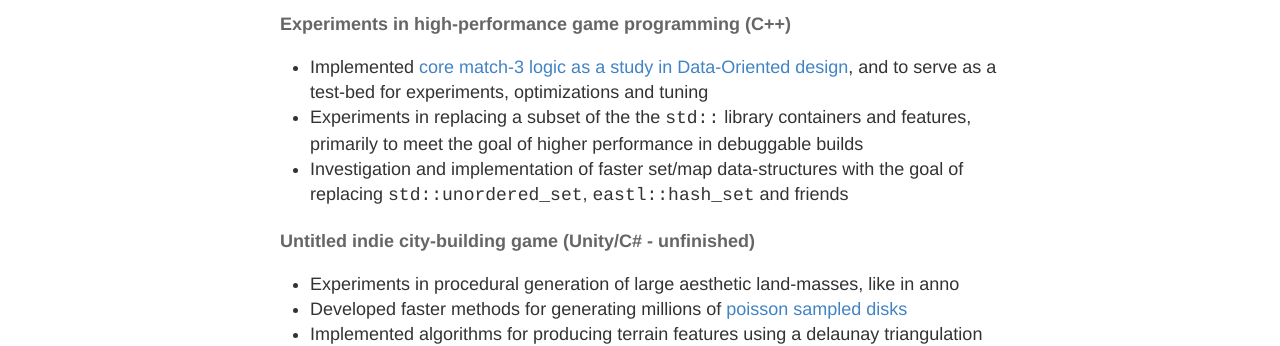
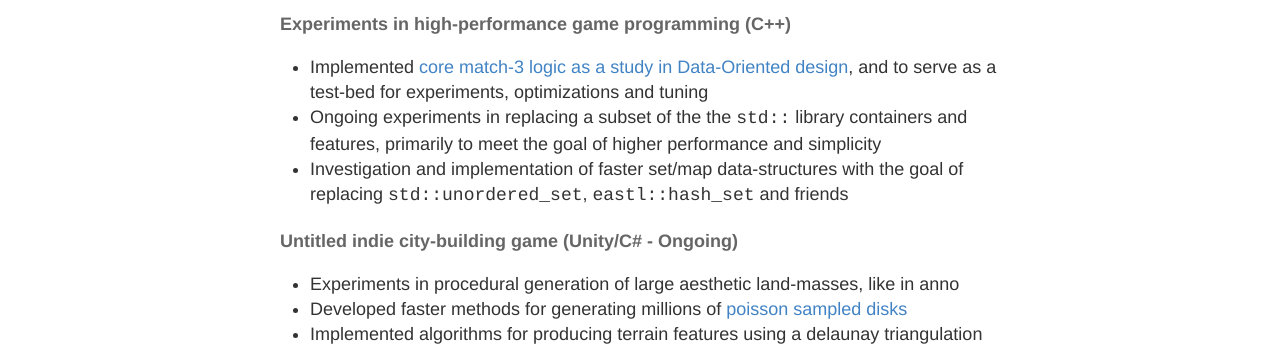
Before and after one commit to bapel/bapel.github.io, a Jekyll site: the page built from cv.md, in a window 1280 px wide. Shown: the part 665-1011 px from the top of the page. Built offline with Jekyll 4.4.1, drawn with Linux system fonts in a browser that asks for light colours.

Commit message:
Updated CV

```diff
--- a/cv.md
+++ b/cv.md
@@ -19,10 +19,10 @@ I am a passionate Game Developer that loves games and the technical challenges i
 #### Experiments in high-performance game programming (C++)
 
 - Implemented [core match-3 logic as a study in Data-Oriented design](https://github.com/bapel/CodeSomeGames/tree/match3/Match3), and to serve as a test-bed for experiments, optimizations and tuning
-- Experiments in replacing a subset of the the `std::` library containers and features, primarily to meet the goal of higher performance in debuggable builds
+- Ongoing experiments in replacing a subset of the the `std::` library containers and features, primarily to meet the goal of higher performance and simplicity
 - Investigation and implementation of faster set/map data-structures with the goal of replacing `std::unordered_set`, `eastl::hash_set` and friends
 
-#### Untitled indie city-building game (Unity/C# - unfinished)
+#### Untitled indie city-building game (Unity/C# - Ongoing)
 
 - Experiments in procedural generation of large aesthetic land-masses, like in anno
 - Developed faster methods for generating millions of [poisson sampled disks](https://medium.com/@1basudevpatel/faster-poisson-sampling-a76cb9a99825)
```
